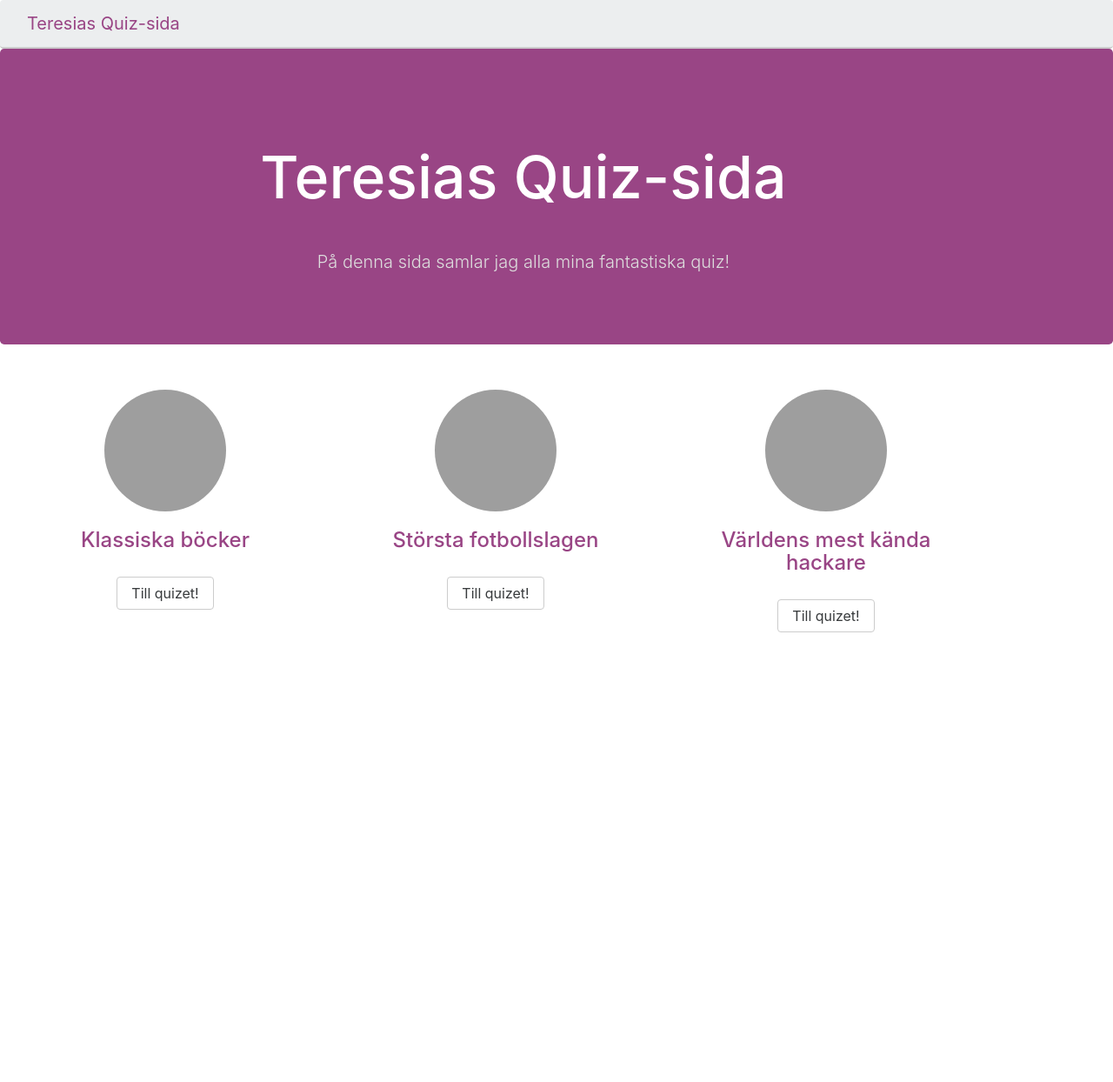
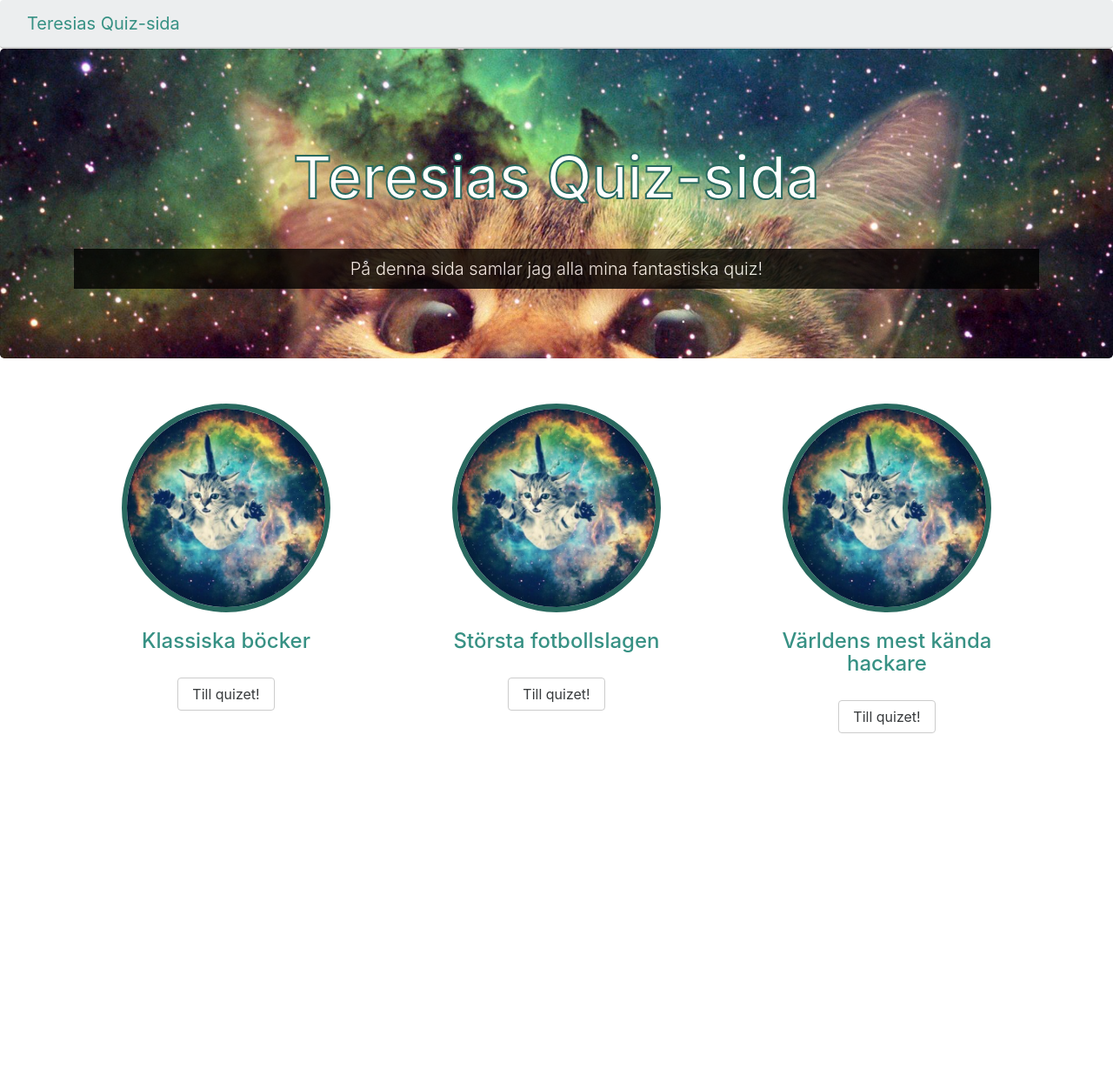
Before and after one commit to Teresia/funquiz, a Django app: page / in a window 1280 px wide. Shown: the whole page at 87% size. Before the commit the page ends 727 px from the top, so only its background shows below. Run offline with Django 3.2, Linux system fonts and the light colour scheme; some libraries are stand-ins or nearby versions; grey boxes are pictures that could not be loaded.

Commit message:
added scapegoats and changed colors

```diff
--- a/quiz/templates/quiz/index.html
+++ b/quiz/templates/quiz/index.html
@@ -33,10 +33,10 @@
           </div>
         </div>
       </nav>
-    <div class="jumbotron text-xs-center">
+    <div class="jumbotron jumbotron-start text-xs-center">
       <div class="container">
         <h1 class="jumbotron-heading">Teresias Quiz-sida</h1>
-        <p class="lead text-muted">På denna sida samlar jag alla mina fantastiska quiz!</p>
+        <p class="lead text-muted text-muted-start">På denna sida samlar jag alla mina fantastiska quiz!</p>
       </div>
 
     </div>
@@ -46,7 +46,7 @@
     <div class="row">
       {% for quiz_slug, quiz in quizzes.items %}
         <div class="col-md-4 quizcards">
-          <img class="img-circle" src="http://placebear.com/140/140" alt="Generic placeholder image" width="140" height="140">
+          <img class="img-circle" src="/static/spacecat_small.jpg" alt="Generic placeholder image" width="240" height="240">
           <h2>{{ quiz.name }}</h2>
           <p><a class="btn btn-secondary" href="{% url 'quiz_page' quiz_slug %}" role="button">Till quizet!</a></p>
         </div><!-- /.col-lg-4 -->
--- a/quiz/templates/quiz/quizpage.html
+++ b/quiz/templates/quiz/quizpage.html
@@ -38,7 +38,7 @@
 
     <div class="jumbotron text-xs-center">
       <div class="container">
-        <img class="img-circle" src="http://placebear.com/340/340" alt="Generic placeholder image" width="340" height="340">
+        <img class="img-circle" src="/static/cat-bigeye.jpeg" alt="Generic placeholder image" width="340" height="340">
         <h1 class="jumbotron-heading">{{ quiz.name }}</h1>
         <p class="lead text-muted">{{ quiz.description }}</p>
         <a href="{% url 'question_page' quiz_slug 1 %}" class="btn btn-secondary text-xs-center">Starta quizet!</a>
--- a/quiz/templates/quiz/resultpage.html
+++ b/quiz/templates/quiz/resultpage.html
@@ -38,7 +38,7 @@
 
   	<div class="jumbotron text-xs-center">
   		<div class="container">
-  			<iframe src="//giphy.com/embed/PJKJyaRYWEoiA" width="240" height="320" frameBorder="0" class="giphy-embed img-circle" allowFullScreen></iframe>
+  			<iframe src="//giphy.com/embed/PJKJyaRYWEoiA" width="240" height="320" frameBorder="0" class="giphy-embed iframe-border" allowFullScreen></iframe>
   			<h1 class="jumbotron-heading">Bra jobbat!<br><small>Du fick {{ correct }} av {{ total }}</small></h1>
   			<a class="btn btn-secondary" href="{% url 'start_page' %}">Till startsidan</a>
   		</div>
--- a/static/style.css
+++ b/static/style.css
@@ -4,17 +4,30 @@
 
 
 .jumbotron{
-	background-color: #994585;
+	background-color: #379184;
+}
+
+.jumbotron-start{
+	background-image: url("/static/spacecat.jpg");
+	background-size: cover;
+	background-position: center;
 }
 
 
 .jumbotron-heading{
 	font-size: 68px;
 	color:#fff;
+	-webkit-text-stroke: 2px #29695F;
 }
 
-.jumbotron, .text-muted {
-	color: #ddd !important;
+.jumbotron .text-muted {
+	color: #fff !important;
+}
+
+.text-muted-start{
+	background-color: black;
+	opacity: 0.8;
+	padding: 8px;
 }
 
 .navbar{
@@ -24,12 +37,12 @@
 }
 
 .navbar-brand{
-	color: #994585;
+	color: #379184;
 	font-weight: 400px;
 }
 
 .navbar-brand:hover {
-	color: #6E3260;
+	color: #29695F;
 }
 
 
@@ -37,11 +50,18 @@
 
 html, body, .container {
 	height: 100%;
-	margin: 0;
 	text-align: center;
 }
 .primecolor{
-background-color: #994585;
+background-color: #379184;
+}
+
+.iframe-border{
+	border: 6px solid #29695F;
+}
+
+.img-circle{
+		border: 6px solid #29695F;
 }
 
 
@@ -53,7 +73,7 @@
 .quizcards, h2{
 	font-size: 1.5rem;
 	padding: 20px;
-	color: #994585;
+	color: #379184;
 }
 
 
@@ -61,13 +81,13 @@
 .btn-answer{
 	min-width: 300px;
 	padding: 20px;
-	background-color: #994585;
-	border-color: #994585;
+	background-color: #379184;
+	border-color: #379184;
 	color: #fff;
 	margin-bottom: 12px;
 }
 
 .btn-answer:hover{
-	background-color: #6E3260;
+	background-color: #29695F;
 	color: #fff;
 }
```
Also changed, not shown: static/BaconSpaceKitty.jpg (added), static/cat-bigeye.jpeg (added), static/spacecat.jpg (added), static/spacecat_small.jpg (added).
